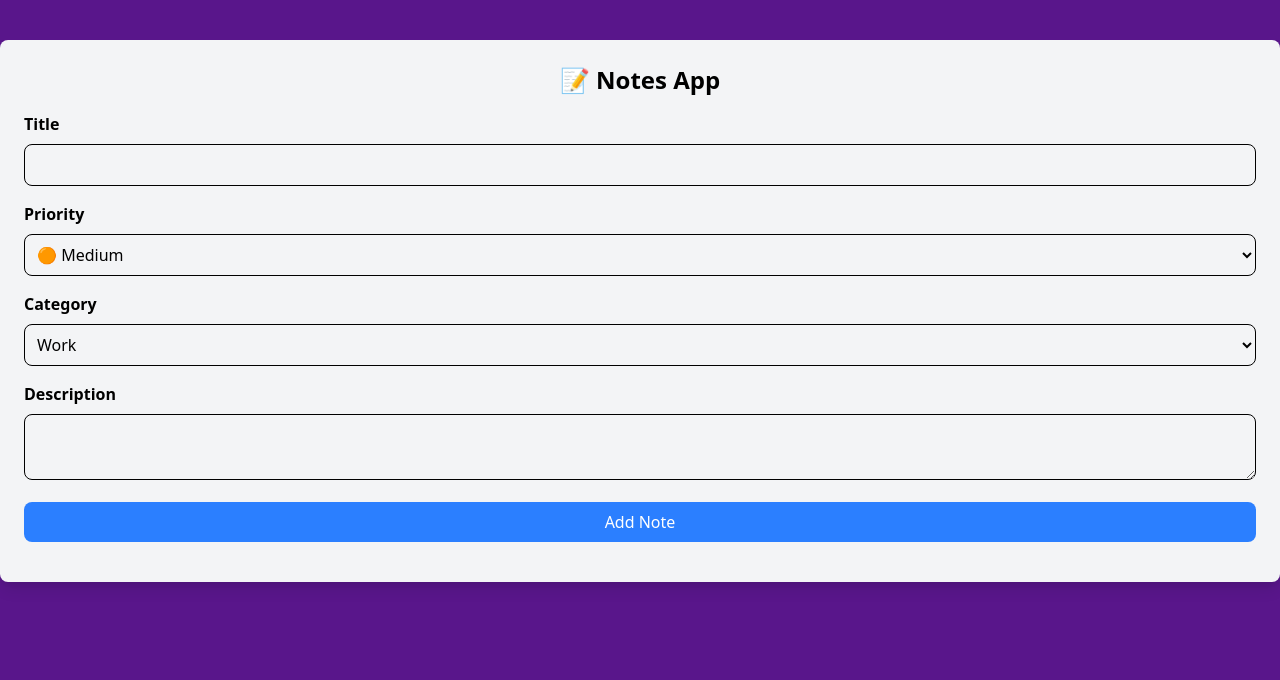
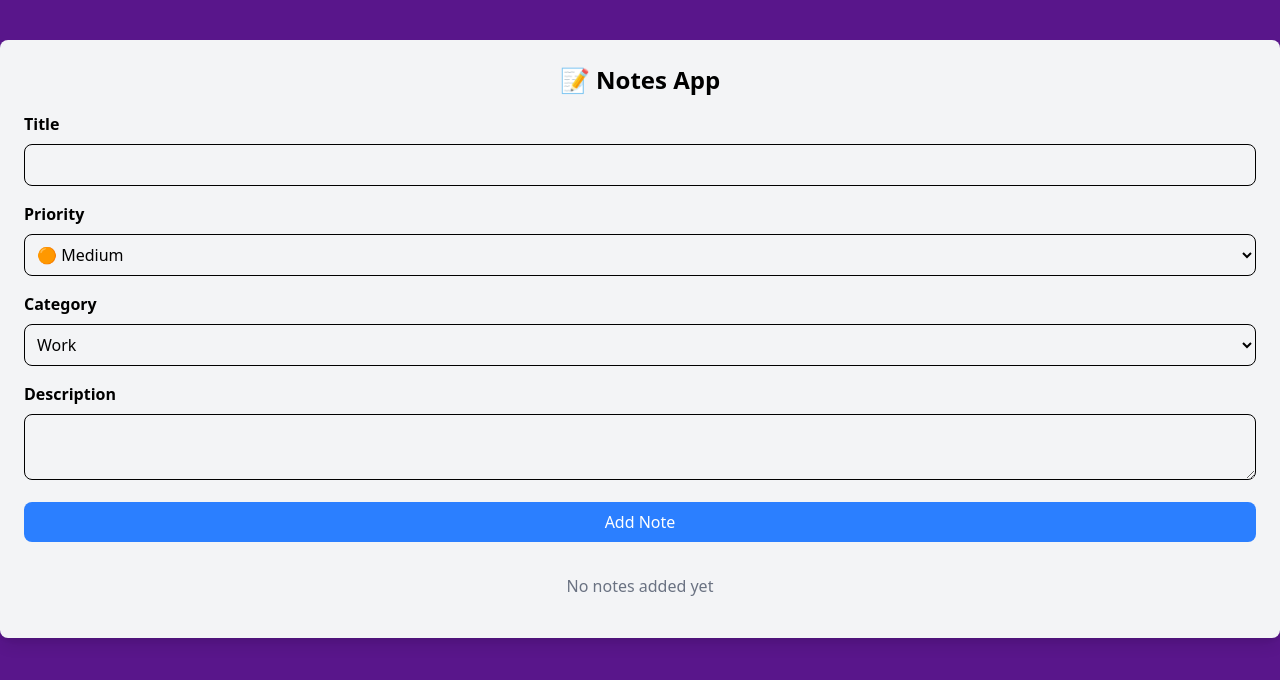
Before and after one commit to khalifa707/Frontend-Engineer, a React (Vite) app in the folder 03-React/notes-app/: page / in a window 1280 px wide. Shown: the top 680 px of the page. Built offline with nearby package versions, Linux system fonts and the light colour scheme.

Commit message:
Show Note List

```diff
--- a/03-React/notes-app/src/App.jsx
+++ b/03-React/notes-app/src/App.jsx
@@ -1,5 +1,6 @@
 import {useState} from "react";
 import NoteForm from "./components/NoteForm";
+import NoteList from "./components/NoteList";
 
 const App = () => {
     const [notes, setNotes] = useState([]);
@@ -8,6 +9,7 @@ const App = () => {
             📝 Notes App
         </h2>
         <NoteForm notes={notes} setNotes={setNotes}/>
+        <NoteList notes={notes}/>
     </div>
 }
 
--- a/03-React/notes-app/src/components/NoteForm.jsx
+++ b/03-React/notes-app/src/components/NoteForm.jsx
@@ -42,7 +42,7 @@ const NoteForm = ({notes, setNotes}) => {
     };
 
     return (
-        <form action="" className="mb-4" onSubmit={{handleSubmit}}>
+        <form action="" className="mb-4" onSubmit={handleSubmit}>
             <div className="mb-4">
                 <label htmlFor="" className="block font-bold mb-2">Title</label>
                 <input type="text"
```
